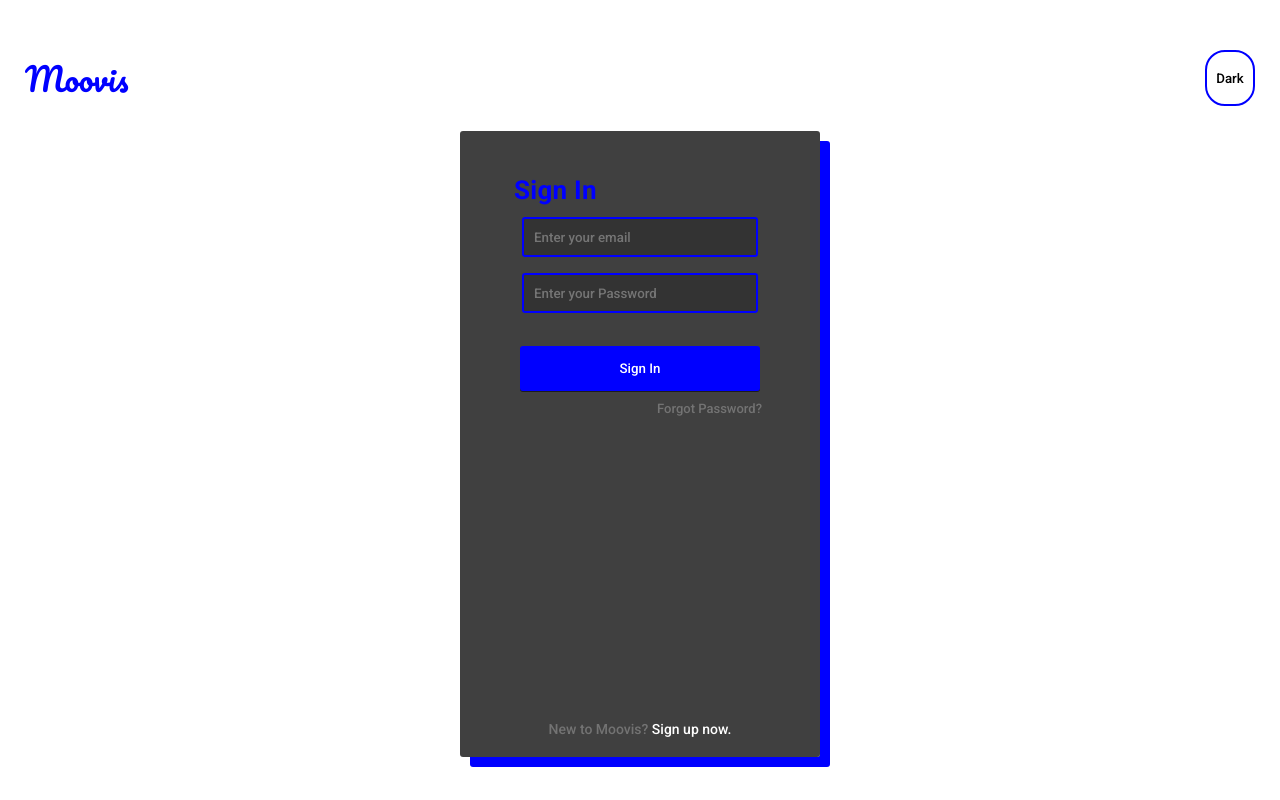
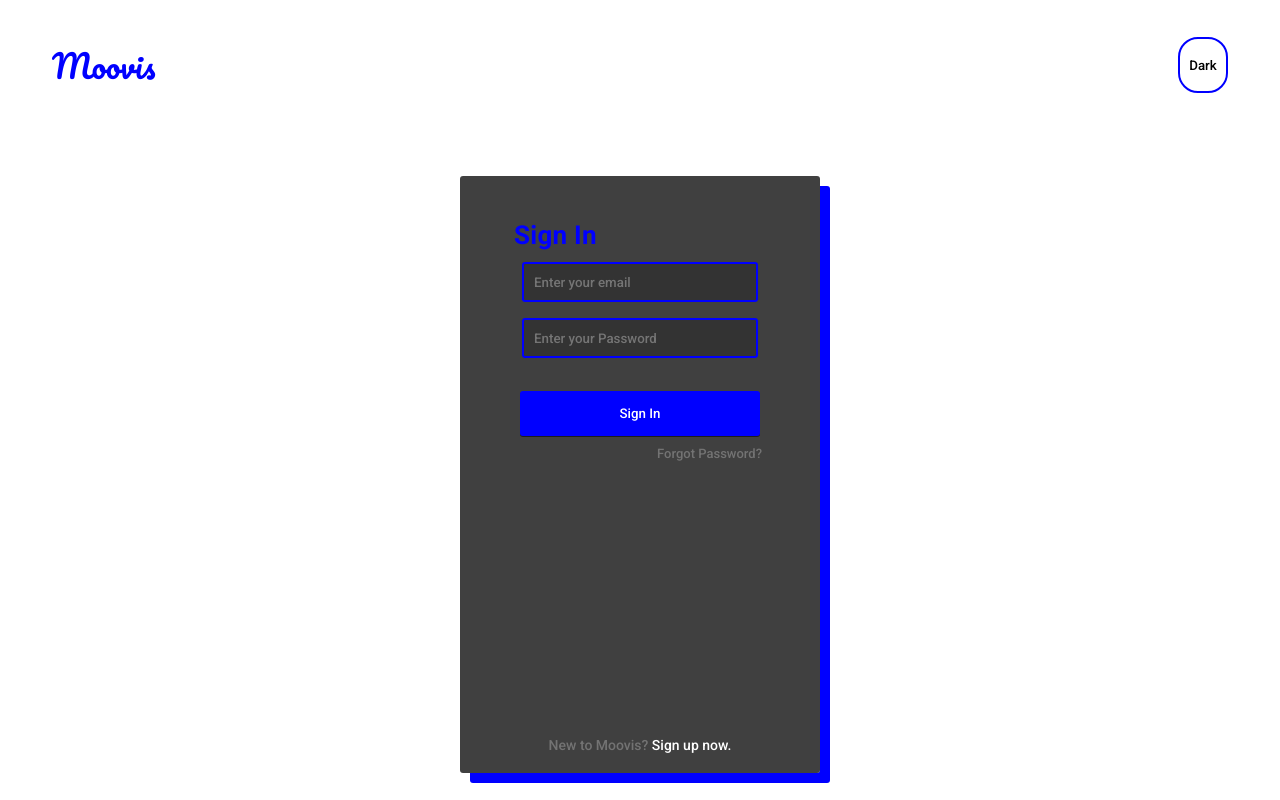
Before and after one commit to muhammedrishadpe/Movies-App-React, a React (Vite) app: page / in a window 1280 px wide. Built offline with nearby package versions, Linux system fonts and the light colour scheme.

Commit message:
updated header padding

```diff
--- a/src/pages/Header/Header.css
+++ b/src/pages/Header/Header.css
@@ -4,7 +4,7 @@
   width: 100%;
   display: flex;
   justify-content: space-between;
-  padding: 25px;
+  padding: 10px  25px;
 }
 
 .header-container h1 {
--- a/src/pages/Login/Login.css
+++ b/src/pages/Login/Login.css
@@ -3,11 +3,12 @@
 .login-page {
   display: flex;
   flex-direction: column;
-  justify-content: center;
+  justify-content: space-between;
   align-items: center;
   height: 100vh;
   background-color: var(--bg-light);
-  padding-bottom:18px
+  padding:27px
+
 }
 
 .login-page-dark {
```
